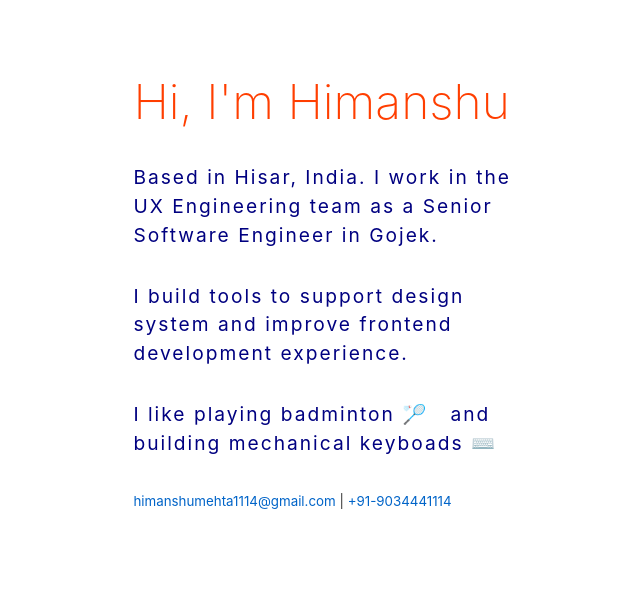
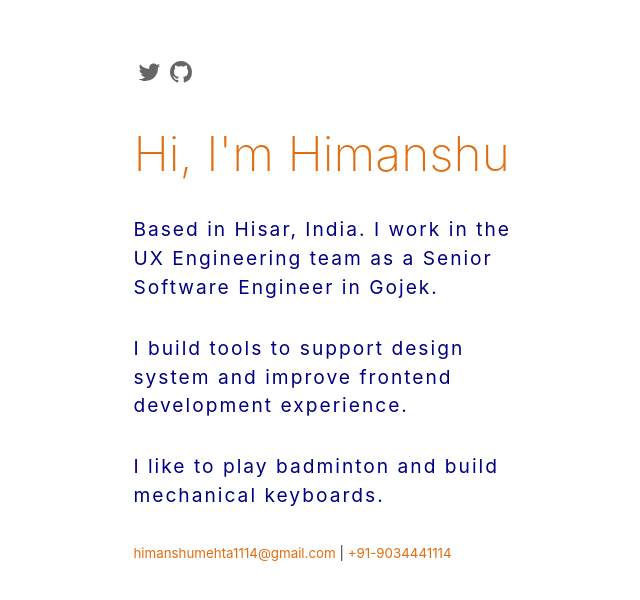
Before and after one commit to himanshumehta1114/himanshumehta.xyz, a Svelte app: page / in a window 1280 px wide. Shown: the top 600 px of the page, without its empty margins (1-641 px from the left). Built offline with nearby package versions, Linux system fonts and the light colour scheme.

Commit message:
➕ add social handles

```diff
--- a/src/App.svelte
+++ b/src/App.svelte
@@ -3,12 +3,35 @@
 </script>
 
 <main>
-  <!-- <div class="social-handles">
-    <img src="https://placekitten.com/40/40" alt="Twitter logo" />
-    <img src="https://placekitten.com/40/40" alt="Twitter logo" />
-    <img src="https://placekitten.com/40/40" alt="Twitter logo" />
-  </div> -->
-
+  <div class="social-handles">
+    <a
+      href="https://www.twitter.com/himanshu_1114"
+      target="_blank"
+      class="social-link twitter"
+    >
+      <svg width="32" height="32" viewBox="0 0 800 800"
+        ><path
+          d="M679 239s-21 34-55 57c7 156-107 329-314 329-103 0-169-50-169-50s81 17 163-45c-83-5-103-77-103-77s23 6 50-2c-93-23-89-110-89-110s23 14 50 14c-84-65-34-148-34-148s76 107 228 116c-22-121 117-177 188-101 37-6 71-27 71-27s-12 41-49 61c30-2 63-17 63-17z"
+        /></svg
+      >
+    </a>
+    <a href="https://github.com/himanshumehta1114" target="_blank">
+      <svg
+        height="32"
+        aria-hidden="true"
+        viewBox="0 0 16 16"
+        version="1.1"
+        width="22"
+        data-view-component="true"
+        class="social-link github"
+      >
+        <path
+          fill-rule="evenodd"
+          d="M8 0C3.58 0 0 3.58 0 8c0 3.54 2.29 6.53 5.47 7.59.4.07.55-.17.55-.38 0-.19-.01-.82-.01-1.49-2.01.37-2.53-.49-2.69-.94-.09-.23-.48-.94-.82-1.13-.28-.15-.68-.52-.01-.53.63-.01 1.08.58 1.23.82.72 1.21 1.87.87 2.33.66.07-.52.28-.87.51-1.07-1.78-.2-3.64-.89-3.64-3.95 0-.87.31-1.59.82-2.15-.08-.2-.36-1.02.08-2.12 0 0 .67-.21 2.2.82.64-.18 1.32-.27 2-.27.68 0 1.36.09 2 .27 1.53-1.04 2.2-.82 2.2-.82.44 1.1.16 1.92.08 2.12.51.56.82 1.27.82 2.15 0 3.07-1.87 3.75-3.65 3.95.29.25.54.73.54 1.48 0 1.07-.01 1.93-.01 2.2 0 .21.15.46.55.38A8.013 8.013 0 0016 8c0-4.42-3.58-8-8-8z"
+        />
+      </svg>
+    </a>
+  </div>
   <h1>Hi, I'm {name}</h1>
   <p>
     Based in Hisar, India. I work in the UX Engineering team as a Senior
@@ -18,7 +41,7 @@
     I build tools to support design system and improve frontend development
     experience.
   </p>
-  <p>I like playing badminton 🏸 &nbsp; and building mechanical keyboads ⌨️</p>
+  <p>I like to play badminton and build mechanical keyboards.</p>
   <small>
     <a href="mailto:himanshumehta1114@gmail.com">himanshumehta1114@gmail.com</a>
     | <a href="tel:+919034441114">+91-9034441114</a>
@@ -27,14 +50,30 @@
 
 <style>
   .social-handles {
-    margin: 1rem 0;
-    margin-left: 4px;
+    margin-top: 2rem;
+  }
+
+  .social-link {
+    fill: rgb(0,0,0, 0.6);
+    transition: 0.2s;
+  }
+
+  .twitter:hover {
+    fill: rgb(29, 155, 240);
+  }
+
+  .github:hover {
+    fill: #161b22;
   }
 
   main {
     padding: 1em;
     max-width: 240px;
     margin: 0 auto;
+  }
+
+  a {
+    color: #e06d10;
   }
 
   p {
@@ -44,8 +83,8 @@
   }
 
   h1 {
-    margin-top: 3rem;
-    color: #ff3e00;
+    /* margin-top: 3rem; */
+    color: #e06d10;
     font-size: 3em;
     font-weight: 200;
   }
```
